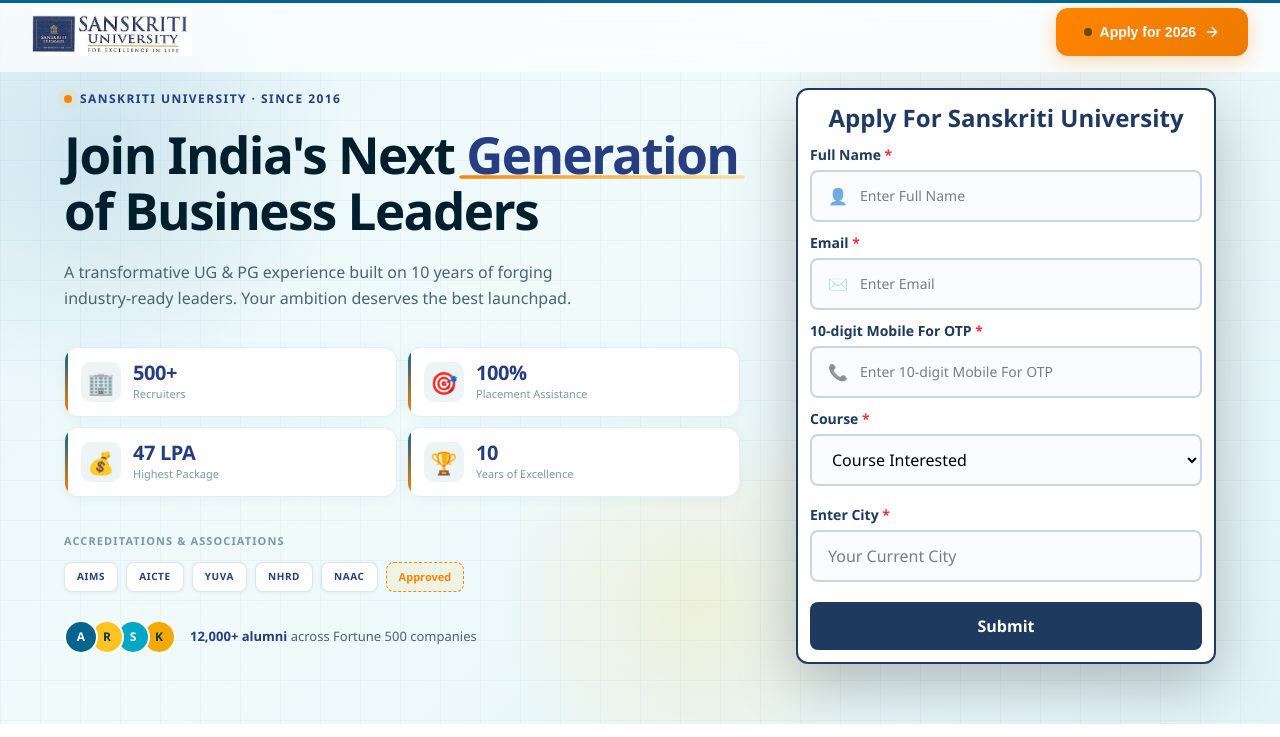
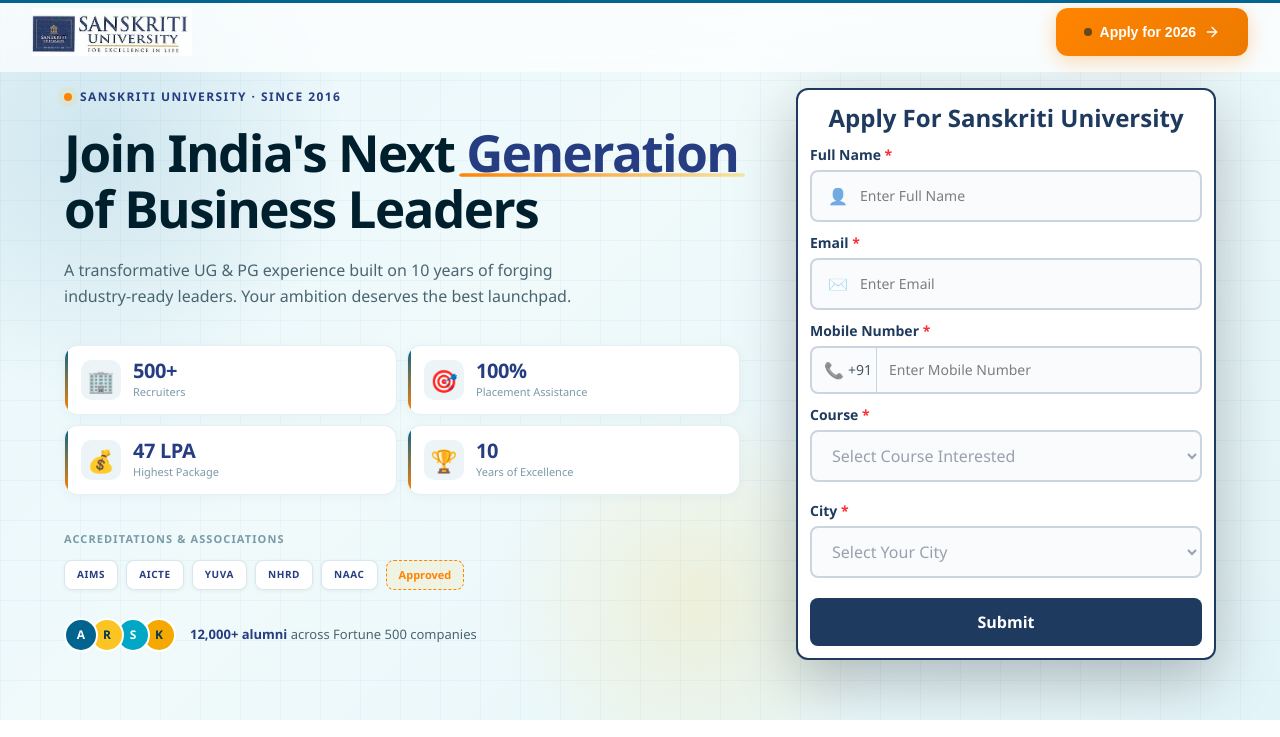
Before and after one commit to aragonani/sanskriti-university, a Next.js app: page /sanskriti-university in a window 1280 px wide. Shown: the top 737 px of the page. Built offline with nearby package versions, Linux system fonts and the light colour scheme.

Commit message:
created a thankyou page when user submits the form

```diff
--- /dev/null
+++ b/app/sanskriti-university/thankyou/page.tsx
@@ -0,0 +1,12 @@
+import ThankYouPage from '@/components/thankyou'
+import { Suspense } from 'react'
+
+const page = () => {
+  return (
+    <Suspense fallback={<div>Loading...</div>}>
+      <ThankYouPage/>
+    </Suspense>
+  )
+}
+
+export default page
--- a/components/register-form.tsx
+++ b/components/register-form.tsx
@@ -2,6 +2,7 @@
 
 import { useState } from "react";
 import { motion } from "framer-motion";
+import { useRouter } from "next/navigation";
 
 const courses = [
   "B.Tech - All Branches","BCA - All Branches","Polytechnic - Diploma",
@@ -12,6 +13,11 @@
   "MBA - Dual","MBA - Agri-Business","M.Sc - Agriculture",
   "B.Sc - Biotech","M.Sc - Biotech","B.Sc - Forensic",
   "B.Com LLB (Hons.)","B.El.Ed","B.Pharma","D.Pharma",
+];
+
+const cities = [
+  "Delhi","Noida","Gurgaon","Ghaziabad","Faridabad",
+  "Lucknow","Kanpur","Jaipur"
 ];
 
 export default function RegisterForm() {
@@ -26,9 +32,10 @@
   const [errors, setErrors] = useState<any>({});
   const [focused, setFocused] = useState<string | null>(null);
   const [loading, setLoading] = useState(false);
-  const [submitted, setSubmitted] = useState(false);
 
-  // 🔹 Validation function
+  const router = useRouter();
+
+  // ✅ Validation
   const validate = () => {
     const newErrors: any = {};
 
@@ -42,26 +49,26 @@
 
   if (!form.phone.trim()) {
   newErrors.phone = "Phone is required";
-    } else if (form.phone.length !== 10) {
-      newErrors.phone = "Phone must be 10 digits";
+} else if (!/^[6-9]\d{9}$/.test(form.phone)) {
+  newErrors.phone = "Enter a valid 10-digit mobile number starting with 6-9";
 }
 
     if (!form.course) newErrors.course = "Select a course";
-    if (!form.city.trim()) newErrors.city = "City is required";
+    if (!form.city) newErrors.city = "Select a city";
 
     setErrors(newErrors);
     return Object.keys(newErrors).length === 0;
   };
 
+  // ✅ Handle change
   const handleChange = (
     e: React.ChangeEvent<HTMLInputElement | HTMLSelectElement>
   ) => {
     setForm({ ...form, [e.target.name]: e.target.value });
-
-    // remove error on typing
     setErrors({ ...errors, [e.target.name]: "" });
   };
 
+  // ✅ Submit
   const handleSubmit = async (e: React.MouseEvent<HTMLButtonElement>) => {
     e.preventDefault();
 
@@ -77,31 +84,17 @@
       });
 
       if (!res.ok) throw new Error("Failed");
-      setSubmitted(true);
+
+      const firstName = form.name.split(" ")[0];
+
+      router.push(`/sanskriti-university/thankyou?name=${firstName}`);
+
     } catch {
       setErrors({ submit: "Something went wrong. Try again." });
     } finally {
       setLoading(false);
     }
   };
-
-  if (submitted) {
-    return (
-      <div className="w-full max-w-md mx-auto bg-white rounded-xl p-6 border-2 border-[#1e3a5f] text-center">
-        <h3 className="text-xl font-bold text-[#1e3a5f] mb-2">You're In 🎉</h3>
-        <p className="text-sm text-gray-600">
-          Our team will contact you within 24 hours.
-        </p>
-      </div>
-    );
-  }
-
-  const isFormValid =
-    form.name &&
-    form.email &&
-    form.phone.length === 10 &&
-    form.city &&
-    form.course;
 
   return (
     <div className="w-full mx-auto bg-white rounded-xl p-3 mt-2
@@ -112,45 +105,91 @@
         Apply For Sanskriti University
       </h2>
 
-      {/* Inputs */}
-      {[
-        { name: "name", label: "Full Name", icon: "👤" },
-        { name: "email", label: "Email", icon: "✉️" },
-        { name: "phone", label: "10-digit Mobile For OTP", icon: "📞" },
-      ].map((f) => (
-        <div key={f.name} className="mb-2">
+      {/* NAME */}
+      <div className="mb-2">
         <label className="text-sm font-semibold text-[#1e3a5f]">
-            {f.label} <span className="text-red-500">*</span>
+          Full Name <span className="text-red-500">*</span>
         </label>
 
         <div className={`flex items-center gap-3 mt-1 px-4 py-3 rounded-lg bg-[#f9fbfc] border-2
-            ${focused === f.name ? "border-[#1e3a5f]" : "border-[#cbd5e1]"}`}>
+        ${focused === "name" ? "border-[#1e3a5f]" : "border-[#cbd5e1]"}`}>
 
-            <span className="opacity-60">{f.icon}</span>
+          <span className="opacity-60">👤</span>
 
           <input
-              name={f.name}
-              value={(form as any)[f.name]}
-              onChange={(e) => {
-                if (f.name === "phone") {
-                  const value = e.target.value.replace(/\D/g, "").slice(0, 12);
-                  setForm({ ...form, phone: value });
-                } else handleChange(e);
-              }}
-              onFocus={() => setFocused(f.name)}
+            name="name"
+            value={form.name}
+            onChange={handleChange}
+            onFocus={() => setFocused("name")}
             onBlur={() => setFocused(null)}
-              placeholder={`Enter ${f.label}`}
-              className="w-full bg-transparent outline-none text-sm  text-black"
+            placeholder="Enter Full Name"
+            className="w-full bg-transparent outline-none text-sm text-black"
           />
         </div>
 
-          {errors[f.name] && (
-            <p className="text-red-500 text-xs mt-1">{errors[f.name]}</p>
-          )}
+        {errors.name && <p className="text-red-500 text-xs mt-1">{errors.name}</p>}
       </div>
-      ))}
 
-      {/* Course */}
+      {/* EMAIL */}
+      <div className="mb-2">
+        <label className="text-sm font-semibold text-[#1e3a5f]">
+          Email <span className="text-red-500">*</span>
+        </label>
+
+        <div className={`flex items-center gap-3 mt-1 px-4 py-3 rounded-lg bg-[#f9fbfc] border-2
+        ${focused === "email" ? "border-[#1e3a5f]" : "border-[#cbd5e1]"}`}>
+
+          <span className="opacity-60">✉️</span>
+
+          <input
+            name="email"
+            value={form.email}
+            onChange={handleChange}
+            onFocus={() => setFocused("email")}
+            onBlur={() => setFocused(null)}
+            placeholder="Enter Email"
+            className="w-full bg-transparent outline-none text-sm text-black"
+          />
+        </div>
+
+        {errors.email && <p className="text-red-500 text-xs mt-1">{errors.email}</p>}
+      </div>
+
+      {/* PHONE */}
+      <div className="mb-2">
+        <label className="text-sm font-semibold text-[#1e3a5f]">
+          Mobile Number <span className="text-red-500">*</span>
+        </label>
+
+        <div className={`flex items-center mt-1 rounded-lg bg-[#f9fbfc] border-2
+        ${focused === "phone" ? "border-[#1e3a5f]" : "border-[#cbd5e1]"}`}>
+
+          <span className="pl-3 opacity-60">📞</span>
+
+          <div className="px-1 py-3 text-sm text-gray-600 border-r border-[#cbd5e1]">
+            +91
+          </div>
+
+          <input
+            name="phone"
+            value={form.phone}
+            onChange={(e) => {
+              const value = e.target.value.replace(/\D/g, "").slice(0, 10);
+              // ❌ prevent numbers starting < 6
+              if (value.length === 1 && Number(value) < 6) return;
+              setForm({ ...form, phone: value });
+            }}
+            onFocus={() => setFocused("phone")}
+            onBlur={() => setFocused(null)}
+            placeholder="Enter Mobile Number"
+            className="w-full px-3 py-3 bg-transparent outline-none text-sm text-black"
+          />
+        </div>
+
+        {errors.phone && <p className="text-red-500 text-xs mt-1">{errors.phone}</p>}
+      </div>
+
+      {/* COURSE */}
       <div className="mb-4">
         <label className="text-sm font-semibold text-[#1e3a5f]">
           Course <span className="text-red-500">*</span>
@@ -160,11 +199,18 @@
           name="course"
           value={form.course}
           onChange={handleChange}
-          className="w-full mt-1 px-4 py-3 rounded-lg bg-[#f9fbfc] border-2 border-[#cbd5e1] text-black"
+          className={`w-full mt-1 px-4 py-3 rounded-lg bg-[#f9fbfc] border-2
+          ${form.course ? "text-black" : "text-gray-400"}
+          border-[#cbd5e1]`}
         >
-          <option value="">Course Interested</option>
+          <option value="" disabled hidden>
+            Select Course Interested
+          </option>
+
           {courses.map((c) => (
-            <option key={c}>{c}</option>
+            <option key={c} value={c} className="text-black">
+              {c}
+            </option>
           ))}
         </select>
 
@@ -173,31 +219,40 @@
         )}
       </div>
 
-      {/* City */}
+      {/* CITY */}
       <div className="mb-5">
         <label className="text-sm font-semibold text-[#1e3a5f]">
-          Enter City <span className="text-red-500">*</span>
+          City <span className="text-red-500">*</span>
         </label>
 
-        <input
+        <select
           name="city"
           value={form.city}
           onChange={handleChange}
-          placeholder="Your Current City"
-          className="w-full mt-1 px-4 py-3 rounded-lg bg-[#f9fbfc] border-2 border-[#cbd5e1] text-black"
-        />
+          className={`w-full mt-1 px-4 py-3 rounded-lg bg-[#f9fbfc] border-2
+          ${form.city ? "text-black" : "text-gray-400"}
+          border-[#cbd5e1]`}
+        >
+          <option value="" disabled hidden>
+            Select Your City
+          </option>
+
+          {cities.map((city) => (
+            <option key={city} value={city} className="text-black">
+              {city}
+            </option>
+          ))}
+        </select>
 
         {errors.city && (
           <p className="text-red-500 text-xs mt-1">{errors.city}</p>
         )}
       </div>
 
-      {/* Submit */}
+      {/* SUBMIT */}
       <button
         onClick={handleSubmit}
-
-        className="w-full py-3 rounded-lg bg-[#1e3a5f] text-white font-semibold relative overflow-hidden
-        disabled:opacity-40"
+        className="w-full py-3 rounded-lg bg-[#1e3a5f] text-white font-semibold relative overflow-hidden"
       >
         {loading ? "Submitting..." : "Submit"}
 
--- /dev/null
+++ b/components/thankyou.tsx
@@ -0,0 +1,69 @@
+"use client";
+
+import { useEffect } from "react";
+import { useSearchParams } from "next/navigation";
+import confetti from "canvas-confetti";
+import { motion } from "framer-motion";
+import Link from "next/link";
+
+export default function ThankYouPage() {
+  const params = useSearchParams();
+  const name = params.get("name") || "Student";
+
+  useEffect(() => {
+    // 🎊 Confetti burst
+    const duration = 2 * 1000;
+    const end = Date.now() + duration;
+
+    const run = () => {
+      confetti({
+        particleCount: 5,
+        spread: 70,
+        origin: { y: 0.6 },
+      });
+
+      if (Date.now() < end) {
+        requestAnimationFrame(run);
+      }
+    };
+
+    run();
+
+    // ✅ GTM page view / conversion
+    if (typeof window !== "undefined") {
+      (window as any).dataLayer = (window as any).dataLayer || [];
+      (window as any).dataLayer.push({
+        event: "thankyou_page_view",
+        user_name: name,
+      });
+    }
+  }, [name]);
+
+  return (
+    <div className="min-h-screen flex items-center justify-center bg-[#f5f8fb] px-4">
+      <motion.div
+        initial={{ opacity: 0, y: 40 }}
+        animate={{ opacity: 1, y: 0 }}
+        className="bg-white rounded-2xl shadow-[0_20px_60px_rgba(0,0,0,0.2)]
+        border-2 border-[#1e3a5f] p-8 max-w-md w-full text-center"
+      >
+        <h1 className="text-3xl font-bold text-[#1e3a5f] mb-3">
+          🎉 Thank You, {name}!
+        </h1>
+
+        <p className="text-gray-600 text-sm mb-6">
+          Your application has been submitted successfully.
+          <br />
+          Our team will contact you within 24 hours.
+        </p>
+
+        <Link
+          href="/"
+          className="inline-block bg-[#1e3a5f] text-white px-6 py-3 rounded-lg font-semibold hover:opacity-90 transition"
+        >
+          Back to Home
+        </Link>
+      </motion.div>
+    </div>
+  );
+}
--- a/package.json
+++ b/package.json
@@ -9,6 +9,7 @@
     "lint": "eslint"
   },
   "dependencies": {
+    "canvas-confetti": "^1.9.4",
     "framer-motion": "^12.38.0",
     "lucide-react": "^1.7.0",
     "next": "16.2.1",
@@ -18,6 +19,7 @@
   },
   "devDependencies": {
     "@tailwindcss/postcss": "^4",
+    "@types/canvas-confetti": "^1.9.0",
     "@types/node": "^20",
     "@types/nodemailer": "^7.0.11",
     "@types/react": "^19",
```
Also changed, not shown: 1 other file (tests, documents, lock files or other folders). Lines whose indentation alone changed are shown as unchanged.
